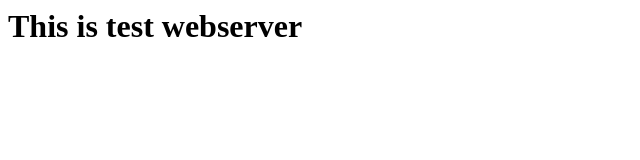
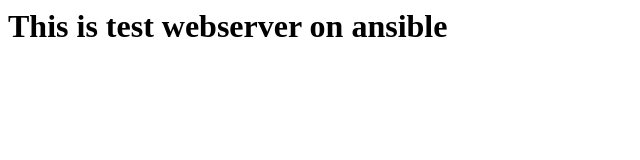
Before and after one commit to rajeev4u1003/webapp, a plain HTML site: page index.html in a window 1280 px wide. Shown: the whole page, without its empty margins (0-640 px from the left). Drawn offline with Linux system fonts and the light colour scheme.

Commit message:
Update index.html

```diff
--- a/index.html
+++ b/index.html
@@ -1 +1 @@
-<h1>This is test webserver</h1>
+<h1>This is test webserver on ansible</h1>
```
